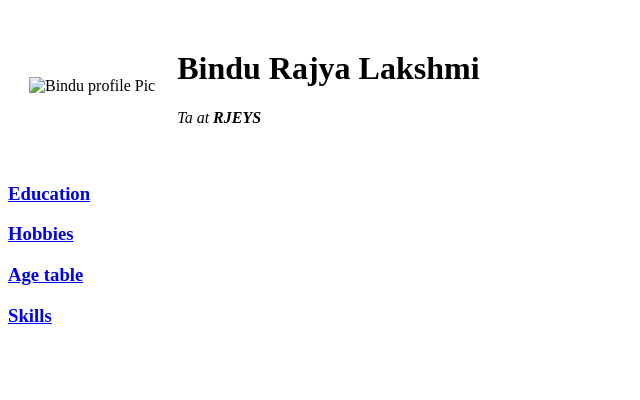
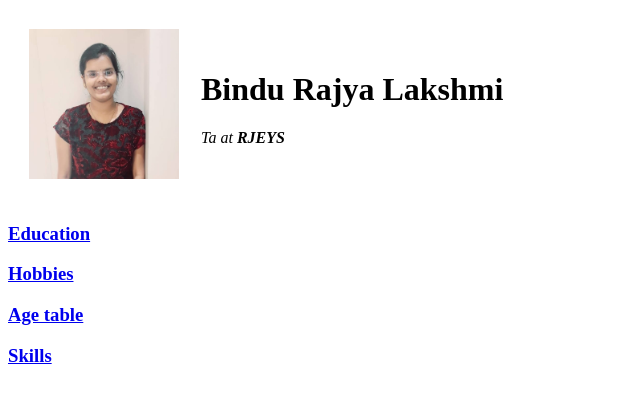
Before and after one commit to B1R2L3/Initial-CV, a plain HTML site: page index.html in a window 1280 px wide. Shown: the whole page, without its empty margins (0-640 px from the left). Drawn offline with Linux system fonts and the light colour scheme.

Commit message:
Update index.html

```diff
--- a/index.html
+++ b/index.html
@@ -36,7 +36,7 @@ website.-->
     <tbody>
         <tr>
             <td>
-               <img width="150" height="150" src="/Personal Site/IMG_20200928_095416.jpg" alt="Bindu profile Pic">
+               <img width="150" height="150" src="/Initial-CV/IMG_20200928_095416.jpg" alt="Bindu profile Pic">
             </td>
             <td>
                 <h1>Bindu Rajya Lakshmi</h1>
```
